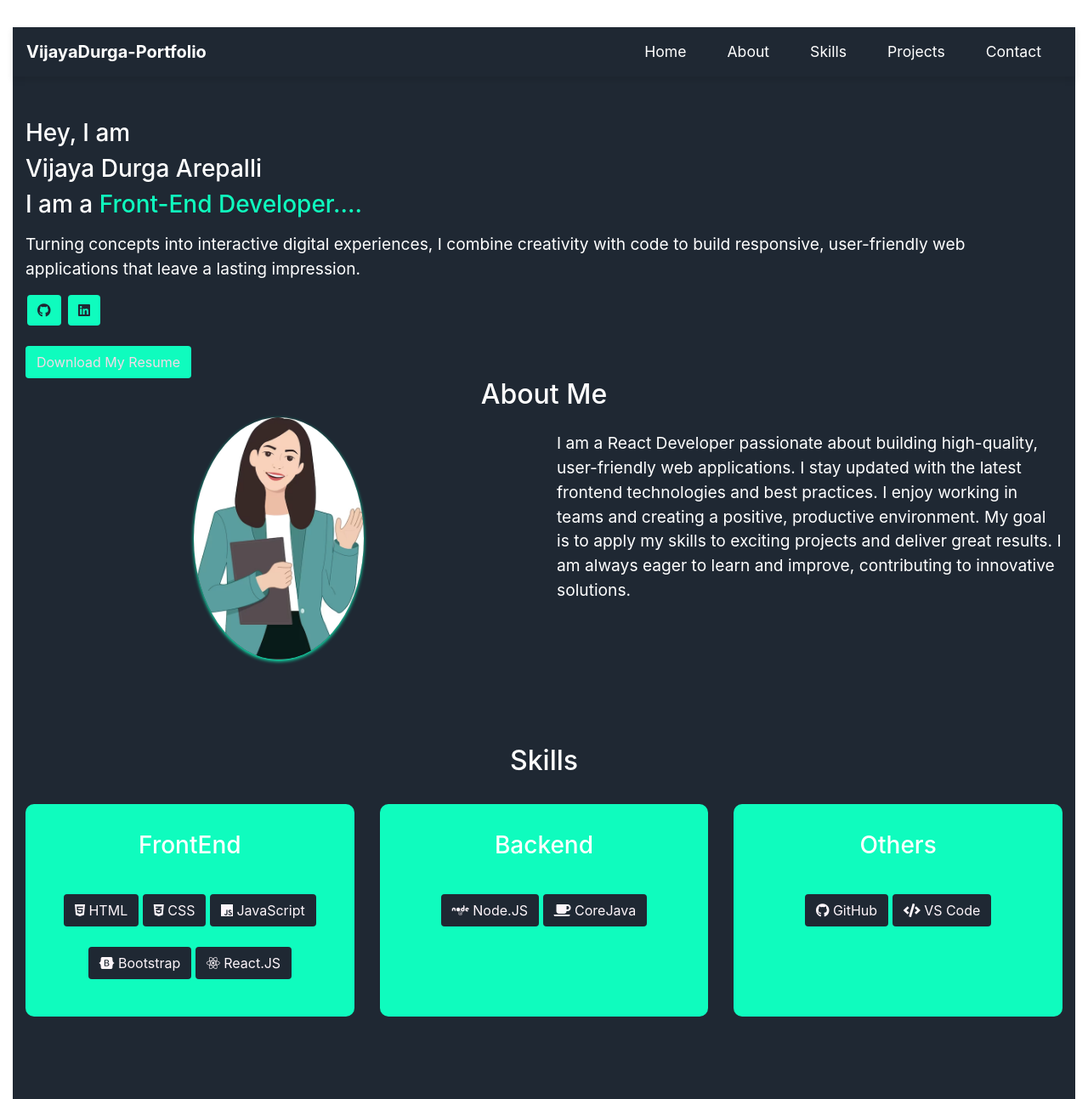
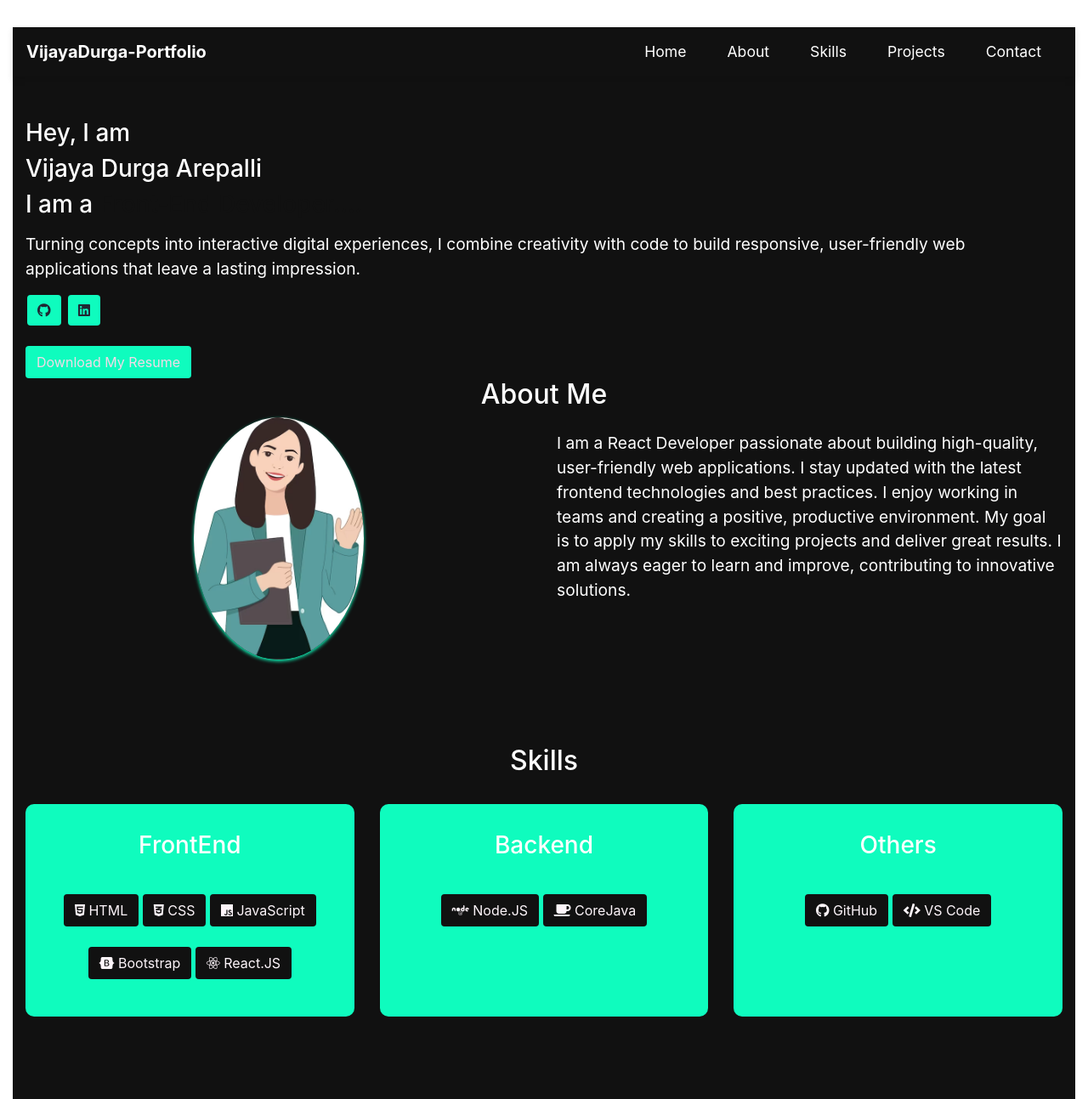
Before and after one commit to vijaya-durga-12/AboutMyportfolio, a plain HTML site: page index.html in a window 1280 px wide. Shown: the top 1293 px of the page at 85% size. Drawn offline with nearby package versions, Linux system fonts and the light colour scheme.

Commit message:
color black

```diff
--- a/style.css
+++ b/style.css
@@ -18,13 +18,13 @@ h3 {
 }
 
 #dynamic-role {
-    color: #0FFCBE;
+    color: #111;
     transition: all 0.3s ease;
 }
 
 /* Navbar Styles */
 .navbar {
-    background-color: #1F2833;
+    background-color: #111;
     padding: 1rem;
     box-shadow: 0 4px 8px rgba(0, 0, 0, 0.1);
 }
@@ -81,7 +81,7 @@ h3 {
 
 /* About Section */
 .about-section, .skills-section, .contact-section, .project-section {
-    background: linear-gradient(135deg, #1F2833, #1F2833);
+    background: linear-gradient(135deg, #111, #111);
     padding: 50px 0; /* Add more padding for spacious look */
     color: white;
 }
@@ -134,13 +134,13 @@ h3 {
 }
 
 .skills-section .btn {
-    background-color: #1F2833;
+    background-color: #111;
     color: #fdf5fa;
     margin-top: 1.5rem;
 }
 
 .skills-section .btn:hover {
-    background-color: #1F2833;
+    background-color: #111;
     color: #fff;
     transform: translateY(-10px) scale(1.05); /* Lift and scale on hover */
     box-shadow: 0 10px 20px #295780;
```
